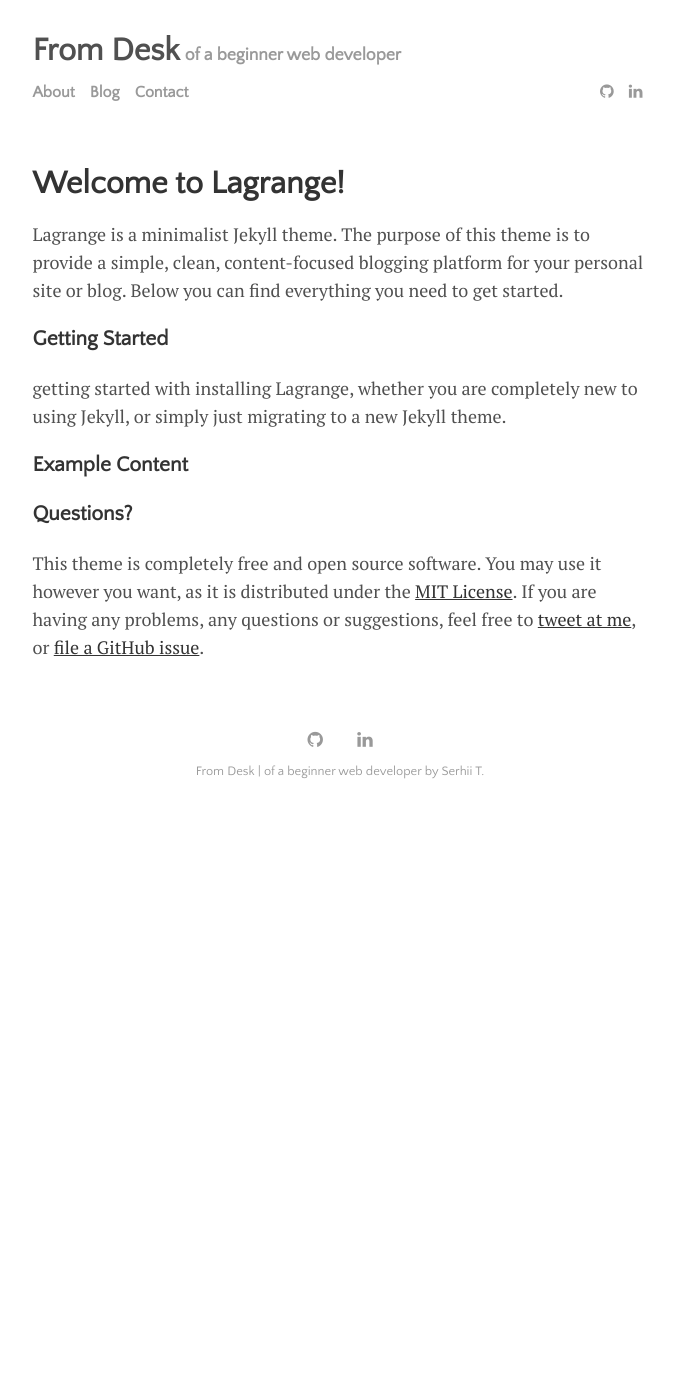
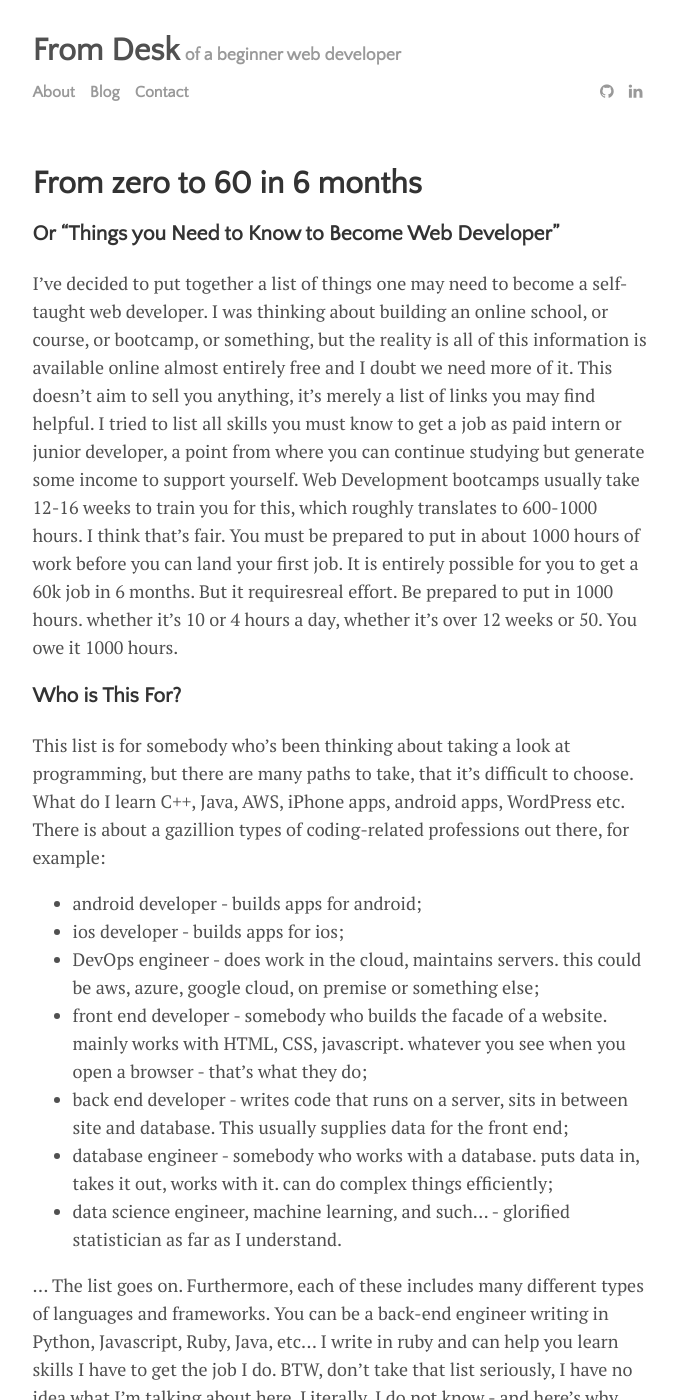
Before and after one commit to SergeyTocarchuk/sergeytocarchuk.github.io, a Jekyll site: the page built from menu/about.md, in a window 1280 px wide and 1400 px high. Shown: the whole window, without its empty margins (300-977 px from the left). Built offline with Jekyll 4.4.1, drawn with Linux system fonts in a browser that asks for light colours; some of the changed text lies outside the part shown.

Commit message:
Correct Contact and About page

```diff
--- a/menu/about.md
+++ b/menu/about.md
@@ -1,19 +1,39 @@
 ---
 layout: page
-title: Welcome to Lagrange!
+title: From zero to 60 in 6 months
 permalink: /about
 ---
 
-Lagrange is a minimalist Jekyll theme. The purpose of this theme is to provide a simple, clean, content-focused blogging platform for your personal site or blog. Below you can find everything you need to get started.
+### Or "Things you Need to Know to Become Web Developer"
 
-### Getting Started
+I've decided to put together a list of things one may need to become a self-taught web developer. I was thinking about building an online school, or course, or bootcamp, or something, but the reality is all of this information is available online almost entirely free and I doubt we need more of it. This doesn't aim to sell you anything, it's merely a list of links you may find helpful. I tried to list all skills you must know to get a job as paid intern or junior developer, a point from where you can continue studying but generate some income to support yourself. Web Development bootcamps usually take 12-16 weeks to train you for this, which roughly translates to 600-1000 hours. I think that's fair. You must be prepared to put in about 1000 hours of work before you can land your first job. It is entirely possible for you to get a 60k job in 6 months. But it requiresreal effort. Be prepared to put in 1000 hours. whether it's 10 or 4 hours a day, whether it's over 12 weeks or 50. You owe it 1000 hours.
 
-getting started with installing Lagrange, whether you are completely new to using Jekyll, or simply just migrating to a new Jekyll theme.
+### Who is This For?
 
-### Example Content
+This list is for somebody who's been thinking about taking a look at programming, but there are many paths to take, that it's
+difficult to choose. What do I learn C++, Java, AWS, iPhone apps, android apps, WordPress etc. There is about a gazillion types of
+coding-related professions out there, for example:
+- android developer - builds apps for android;
+- ios developer - builds apps for ios;
+- DevOps engineer - does work in the cloud, maintains servers. this could be aws, azure, google cloud, on premise or something else;
+- front end developer - somebody who builds the facade of a website. mainly works with HTML, CSS, javascript. whatever you see when you open a browser - that's what they do;
+- back end developer - writes code that runs on a server, sits in between site and database. This usually supplies data for the front end;
+- database engineer - somebody who works with a database. puts data in, takes it out, works with it. can do complex things efficiently;
+- data science engineer, machine learning, and such... - glorified statistician as far as I understand.
 
+... The list goes on. Furthermore, each of these includes many different types of languages and frameworks. You can be a back-end engineer writing in Python, Javascript, Ruby, Java, etc... I write in ruby and can help you learn skills I have to get the job I do. BTW, don't take that list seriously, I have no idea what I'm talking about here. Literally, I do not know - and here's why. We, developers, don't know everything. In fact, you'd be surprised how little we actually know. I am a web developer. I don't have a CS degree, I didn't go to college (mostly because I couldn't, not because I chose not to) As far as software engineering goes, what I do is probably easiest to master, and if I did it so can you. I have a fairly good understanding of HTML, CSS, Javascript, Ruby, Ruby On Rails, SQL (enough to get by), and some other miscellaneous things. Which makes me a front-end/back-end developer, sometimes people call it a full-stack developer. I know a little about cloud, have few AWS certifications, but I don't work with it professionally. These are the things I can NOT do:
+- build a desktop application. like browser for example;
+- build ios or android;
+- I only know Ruby and Javascript. I don't know any other languages. I can learn if I need to, but I don't need to;
+- I can't fix a computer;
+- I understand very little about the network;
+- I know very little about cloud, running/maintaining servers;
+- I don't know what AI and/or machine learning is;
+- I don't know math beyond 2 + 2 = something. But I do know what Big O is and how it affects my work;
+- I can't really explain or reliably talk about log N, but I know I must not nest loops and you'll learn why too if you want to.
 
+And yet I'm paid an above-average salary in the US. I have skills relevant to my job - and it's plenty to maintain for an average human being.
 
-### Questions?
+### Tech Skills you Need
 
-This theme is completely free and open source software. You may use it however you want, as it is distributed under the [MIT License](http://choosealicense.com/licenses/mit/). If you are having any problems, any questions or suggestions, feel free to [tweet at me](https://twitter.com/intent/tweet?text=My%question%about%Lagrange%is:%&amp;via=paululele), or [file a GitHub issue](https://github.com/lenpaul/lagrange/issues/new).
+- Start a blog;
```
Also changed, not shown: _posts/2021-08-07-font-awesome-icons.md (+1 -1 lines), menu/contact.md (+1 -1 lines).
